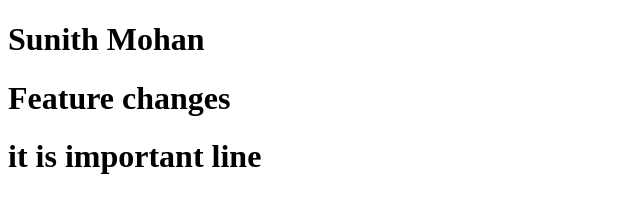
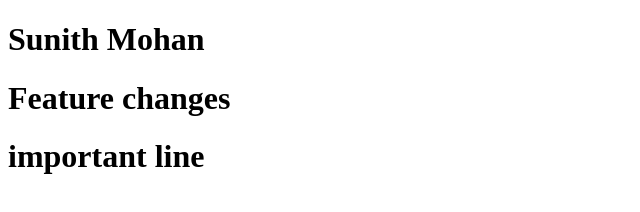
Before and after one commit to sunithbe/project2024, a plain HTML site: page index.html in a window 1280 px wide. Shown: the whole page, without its empty margins (0-640 px from the left). Drawn offline with Linux system fonts and the light colour scheme.

Commit message:
changes imp

```diff
--- a/index.html
+++ b/index.html
@@ -8,6 +8,6 @@
 <body>
      <h1>Sunith Mohan</h1>
      <h1>Feature changes</h1>
-    <h1>it is important line</h1>
+    <h1>important line</h1>
 </body>
 </html>
```
